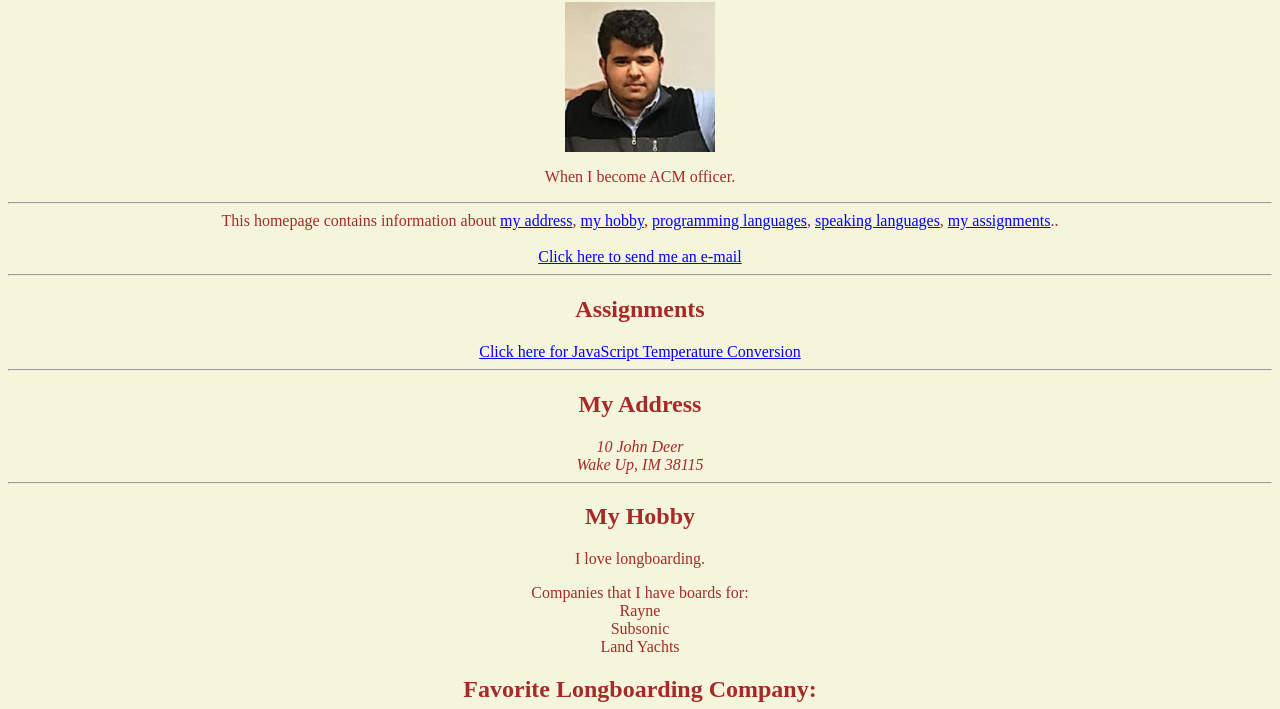
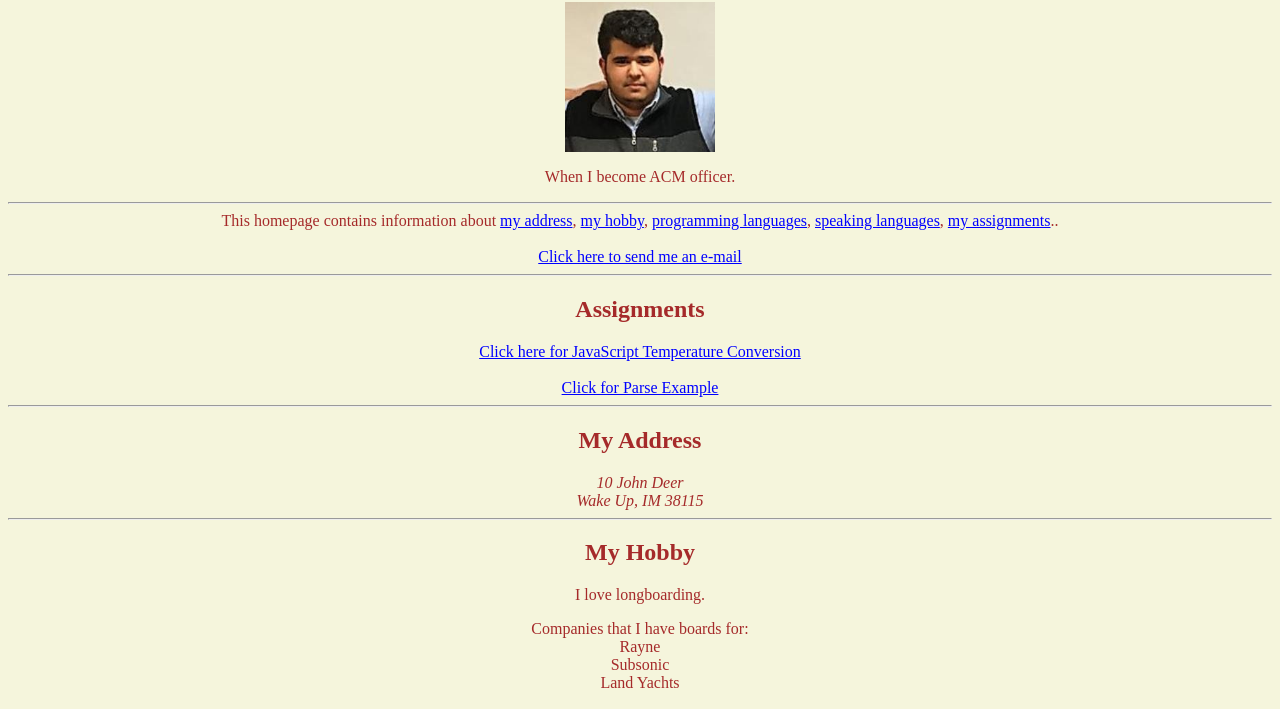
Before and after one commit to kgonzale/web-dev-class, a plain HTML site: page project1/project1.html in a window 1280 px wide. Shown: the part 78-787 px from the top of the page. Drawn offline with Linux system fonts and the light colour scheme.

Commit message:
hw_2 added

```diff
--- a/project1/project1.html
+++ b/project1/project1.html
@@ -25,6 +25,9 @@
 		<center>
 		<a name="assign"><h2>Assignments</h2>
 		<a href="http://stu.cbu.edu/~kgonzale/js_1/Temperature_prompt.html">Click here for JavaScript Temperature Conversion</a>
+		<br><br>
+        <a href="http://stu.cbu.edu/~kgonzale/js_2/ParseExample.html">Click for Parse Example</a>
+
 		</center>
 		<hr>
 
```
